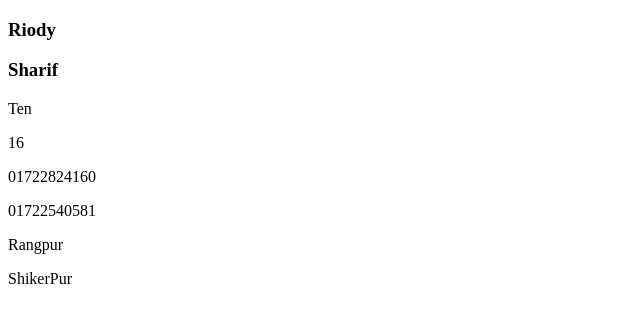
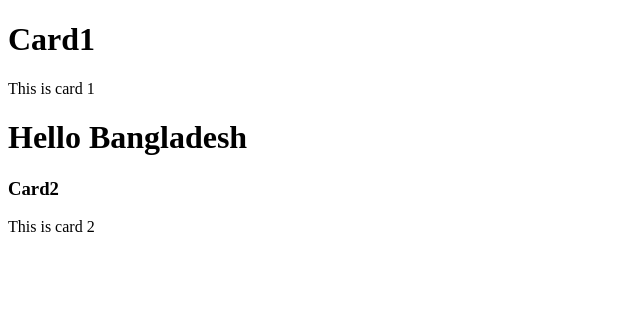
Before and after one commit to wdridoy11/my-beginner-level-react.js-project, a React (Create React App) app: page / in a window 1280 px wide. Shown: the top 322 px of the page, without its empty margins (0-640 px from the left). Built offline with nearby package versions, Linux system fonts and the light colour scheme.

Commit message:
Class vs Funcational componente

```diff
--- a/src/App.js
+++ b/src/App.js
@@ -2,45 +2,16 @@
 import { v4 as uuidv4 } from 'uuid';
 import Card from './card'
 import Data from './data.json';
+import Card1 from './card1'
+import Card2 from './card2'
 import style from './app.css'
-const info = [
-   {
-      firstName: "Riody",
-      lastName: "Sharif",
-      age: "16",
-      phone: [
-         { home: "01722824160" },
-         { office: "01722540581" }
-      ],
-      address: [
-         { city: "Rangpur" },
-         { village: "ShikerPur" }
-      ],
-      study: "Ten"
-   }
-]
+
 
 const app = () => {
    return (
       <div>
-         {info.map((item) => {
-            return (
-               <div>
-                  <h3>{item.firstName}</h3>
-                  <h3>{item.lastName}</h3>
-                  <p>{item.study}</p>
-                  <p>{item.age}</p>
-                  {item.phone.map((item) => <div>
-                     <p>{item.home}</p>
-                     <p>{item.office}</p>
-                  </div>)}
-                  {item.address.map((item) => <div>
-                     <p>{item.city}</p>
-                     <p>{item.village}</p>
-                  </div>)}
-               </div>
-            )
-         })}
+         <Card1 name="Card1" description="This is card 1" />
+         <Card2 name="Card2" description="This is card 2" />
       </div>
    )
 }
--- /dev/null
+++ b/src/card1.js
@@ -0,0 +1,13 @@
+import React from 'react'
+
+const card1 = (props) => {
+   let { name, description } = props;
+   return (
+      <div>
+         <h1>{name}</h1>
+         <p>{description}</p>
+      </div>
+   )
+}
+
+export default card1
--- /dev/null
+++ b/src/card2.js
@@ -0,0 +1,14 @@
+import React, { Component } from "react";
+class Card2 extends Component {
+   render() {
+      let { name, description } = this.props;
+      return (
+         <div>
+            <h1>Hello Bangladesh</h1>
+            <h3> {name}</h3>
+            <p>{description}</p>
+         </div>
+      )
+   }
+}
+export default Card2;
```
